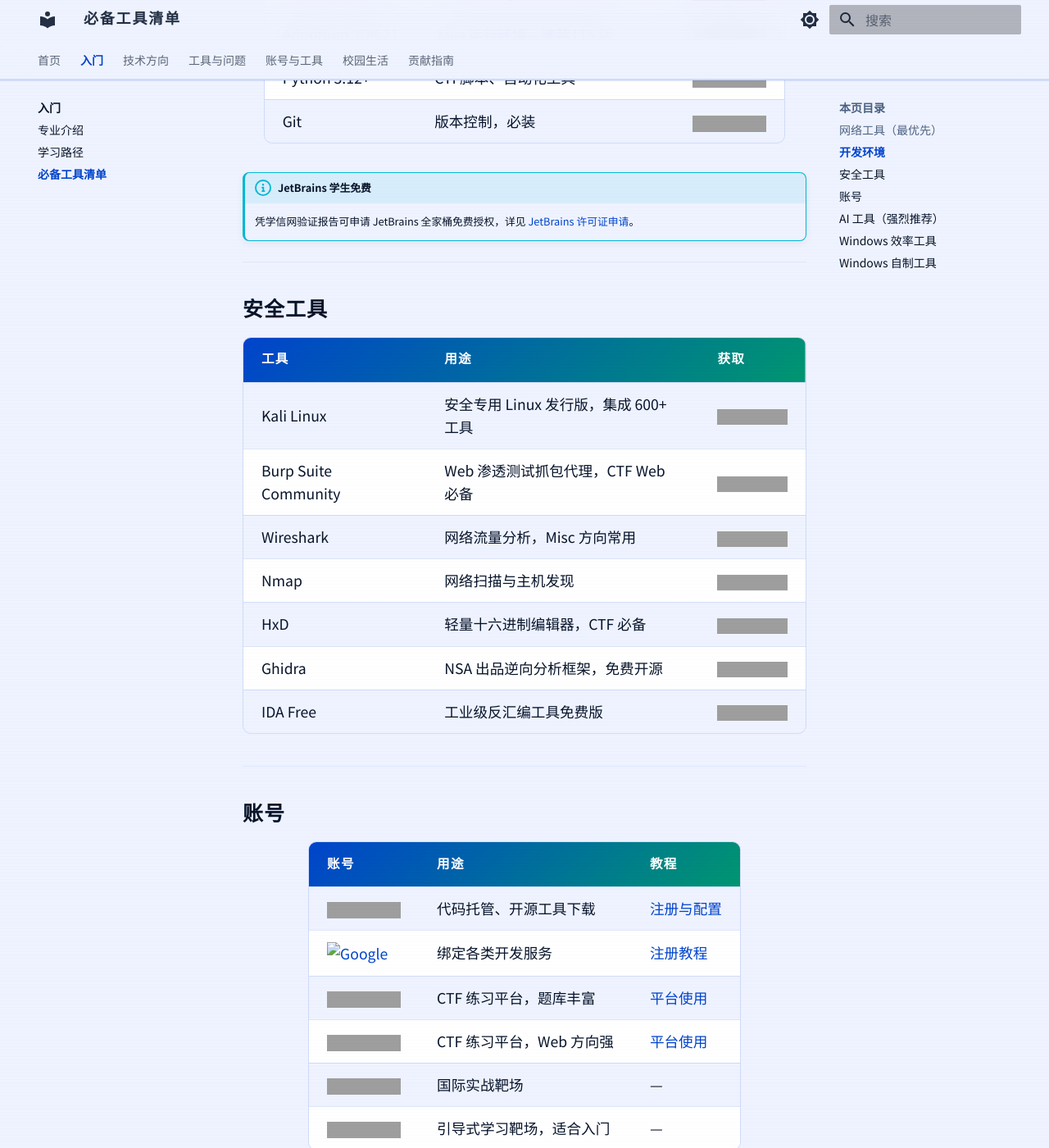
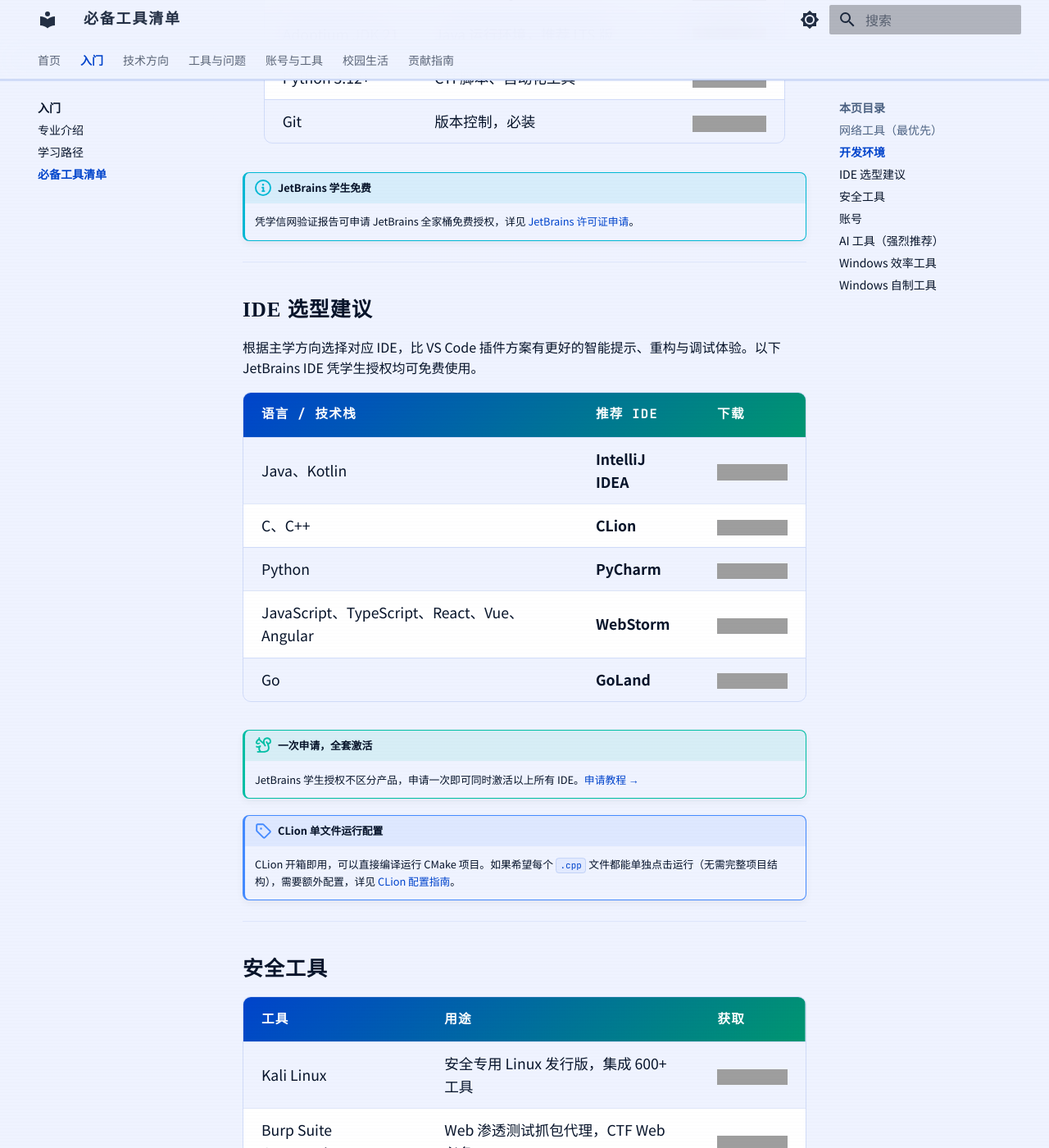
Before and after one commit to starnotes-xj/SurviveBIGCManual, an MkDocs documentation site: the page built from docs/01-入门/必备工具清单.md, in a window 1280 px wide and 1400 px high, scrolled down 884 px. Shown: the whole window at 82% size. Built offline with MkDocs 1.6.1 and Material for MkDocs 9.7.7, drawn with Linux system fonts in a browser that asks for light colours; grey boxes are pictures that could not be loaded.

Commit message:
docs: 新增 IDE 选型建议板块，更新 JetBrains IDE 列表
- 必备工具清单新增「IDE 选型建议」板块，列出各语言对应 JetBrains IDE
  （IDEA/CLion/PyCharm/WebStorm/GoLand）及下载链接
- 修正 CLion 说明：开箱即用可直接编译，配置仅为支持单文件运行
- JetBrains 许可证申请页更新 IDE 列表，注明各 IDE 对应语言方向

Co-Authored-By: Claude Opus 4.5 <noreply@anthropic.com>

```diff
--- a/docs/01-入门/必备工具清单.md
+++ b/docs/01-入门/必备工具清单.md
@@ -25,6 +25,26 @@
 
 !!! info "JetBrains 学生免费"
     凭学信网验证报告可申请 JetBrains 全家桶免费授权，详见 [JetBrains 许可证申请](../04-账号与工具/JetBrains/许可证申请.md)。
+
+---
+
+## IDE 选型建议
+
+根据主学方向选择对应 IDE，比 VS Code 插件方案有更好的智能提示、重构与调试体验。以下 JetBrains IDE 凭学生授权均可免费使用。
+
+| 语言 / 技术栈 | 推荐 IDE | 下载 |
+|---|---|---|
+| Java、Kotlin | **IntelliJ IDEA** | [![IDEA](https://img.shields.io/badge/JetBrains-IDEA-000000?style=plastic&logo=intellijidea&logoColor=white)](https://www.jetbrains.com/idea/) |
+| C、C++ | **CLion** | [![CLion](https://img.shields.io/badge/JetBrains-CLion-000000?style=plastic&logo=clion&logoColor=white)](https://www.jetbrains.com/clion/) |
+| Python | **PyCharm** | [![PyCharm](https://img.shields.io/badge/JetBrains-PyCharm-000000?style=plastic&logo=pycharm&logoColor=white)](https://www.jetbrains.com/pycharm/) |
+| JavaScript、TypeScript、React、Vue、Angular | **WebStorm** | [![WebStorm](https://img.shields.io/badge/JetBrains-WebStorm-000000?style=plastic&logo=webstorm&logoColor=white)](https://www.jetbrains.com/webstorm/) |
+| Go | **GoLand** | [![GoLand](https://img.shields.io/badge/JetBrains-GoLand-000000?style=plastic&logo=goland&logoColor=white)](https://www.jetbrains.com/go/) |
+
+!!! tip "一次申请，全套激活"
+    JetBrains 学生授权不区分产品，申请一次即可同时激活以上所有 IDE。[申请教程 →](../04-账号与工具/JetBrains/许可证申请.md)
+
+!!! note "CLion 单文件运行配置"
+    CLion 开箱即用，可以直接编译运行 CMake 项目。如果希望每个 `.cpp` 文件都能单独点击运行（无需完整项目结构），需要额外配置，详见 [CLion 配置指南](../03-工具与问题/开发环境/CLion配置.md)。
 
 ---
 
```
Also changed, not shown: docs/04-账号与工具/JetBrains/许可证申请.md (+1 -1 lines).
